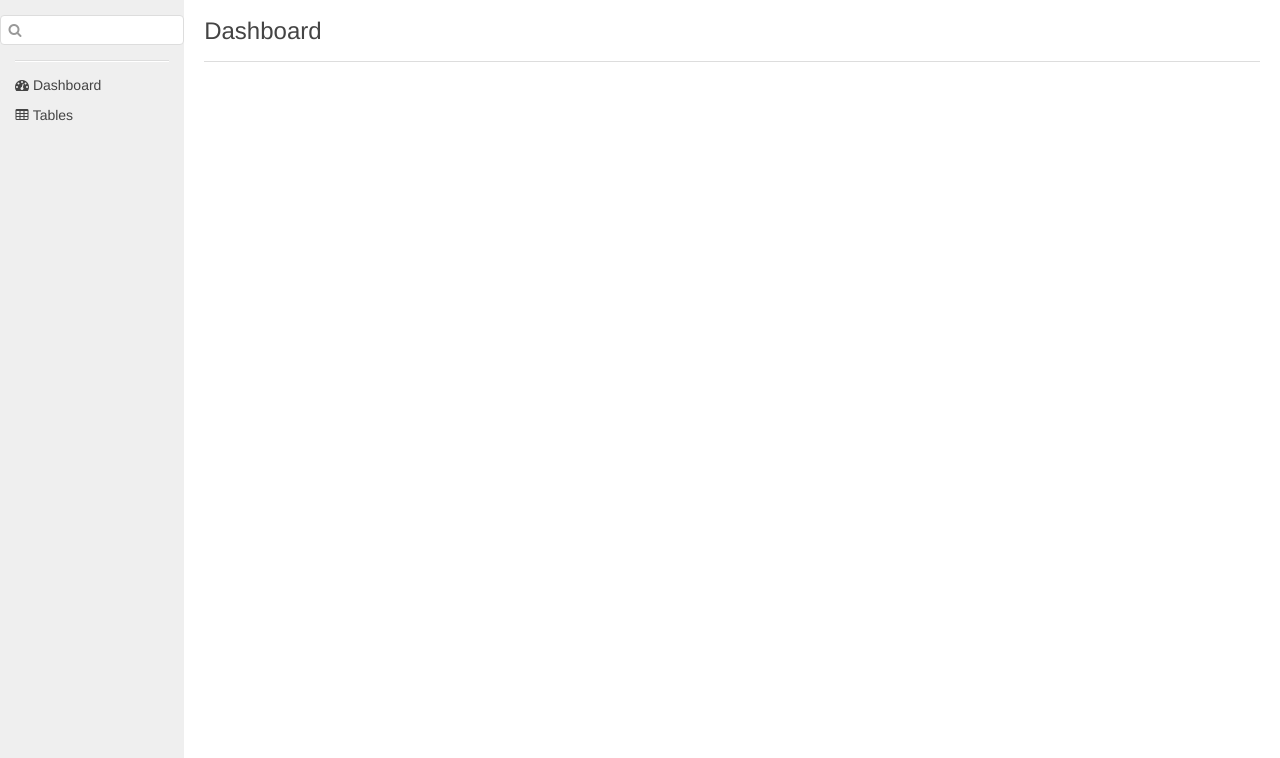
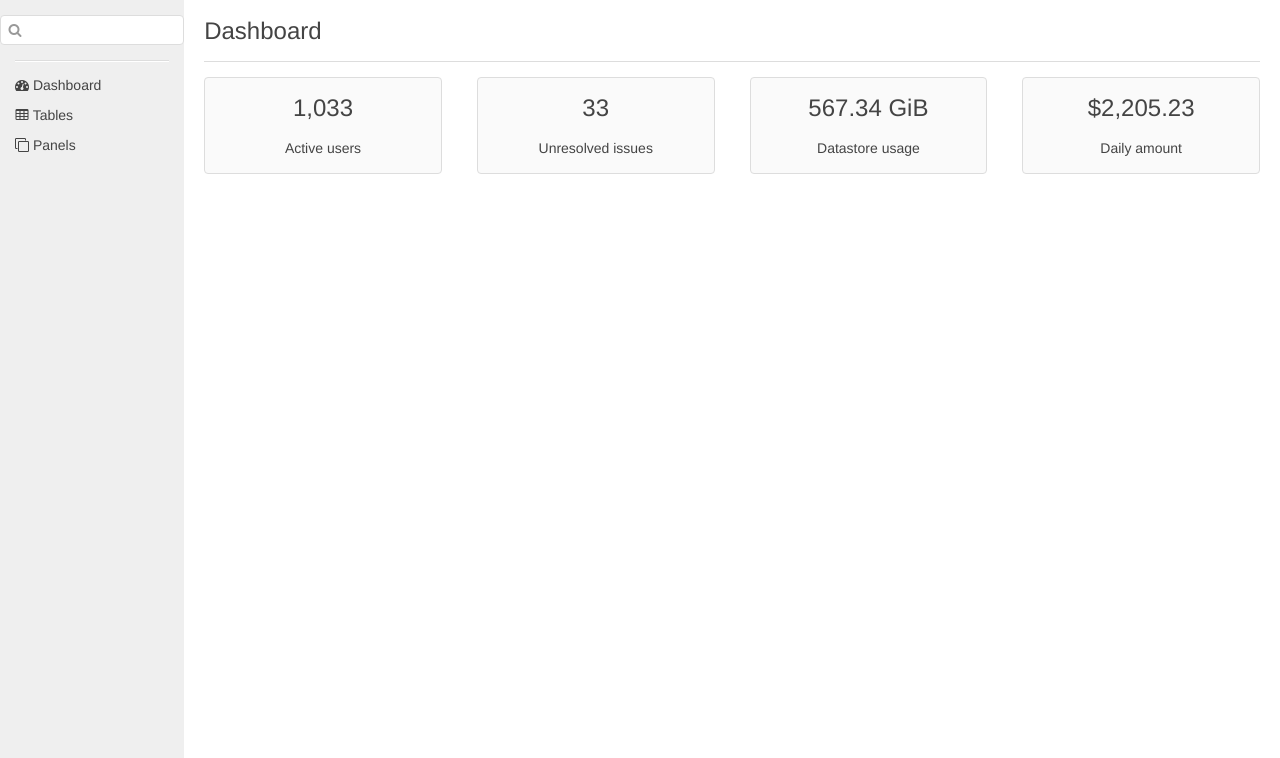
Before and after one commit to pjuros/uikit-admin-dashboard, a PHP site: page / in a window 1280 px wide. Shown: the part 42-800 px from the top of the page. Run offline with PHP 8.4, Linux system fonts and the light colour scheme.

Commit message:
added panels and basic dashboard

```diff
--- a/header.php
+++ b/header.php
@@ -44,6 +44,7 @@
 				<li class="uk-nav-divider"></li>
 				<li><a href="/"><i class="uk-icon-dashboard uk-icon-justify"></i> Dashboard</a></li>
 				<li><a href="tables.php"><i class="uk-icon-table uk-icon-justify"></i> Tables</a></li>
+				<li><a href="panels.php"><i class="uk-icon-clone uk-icon-justify"></i> Panels</a></li>
 			</ul>
 		</div>
 
--- a/index.php
+++ b/index.php
@@ -5,5 +5,38 @@ require_once('header.php');
 <h2>Dashboard</h2>
 <hr>
 
+<div class="uk-grid">
+
+	<div class="uk-width-medium-1-4 uk-text-center">
+		<div class="uk-panel uk-panel-box">
+			<h2>1,033</h2>
+			<p>Active users</p>
+		</div>
+	</div>
+
+	<div class="uk-width-medium-1-4 uk-text-center">
+		<div class="uk-panel uk-panel-box">
+			<h2>33</h2>
+			<p>Unresolved issues</p>
+		</div>
+	</div>
+
+	<div class="uk-width-medium-1-4 uk-text-center">
+		<div class="uk-panel uk-panel-box">
+			<h2>567.34 GiB</h2>
+			<p>Datastore usage</p>
+		</div>
+	</div>
+
+	<div class="uk-width-medium-1-4 uk-text-center">
+		<div class="uk-panel uk-panel-box">
+			<h2>$2,205.23</h2>
+			<p>Daily amount</p>
+		</div>
+	</div>
+
+</div>
+
+
 <?php
 require_once('footer.php');
```
Also changed, not shown: panels.php (added, +76 -0 lines).
